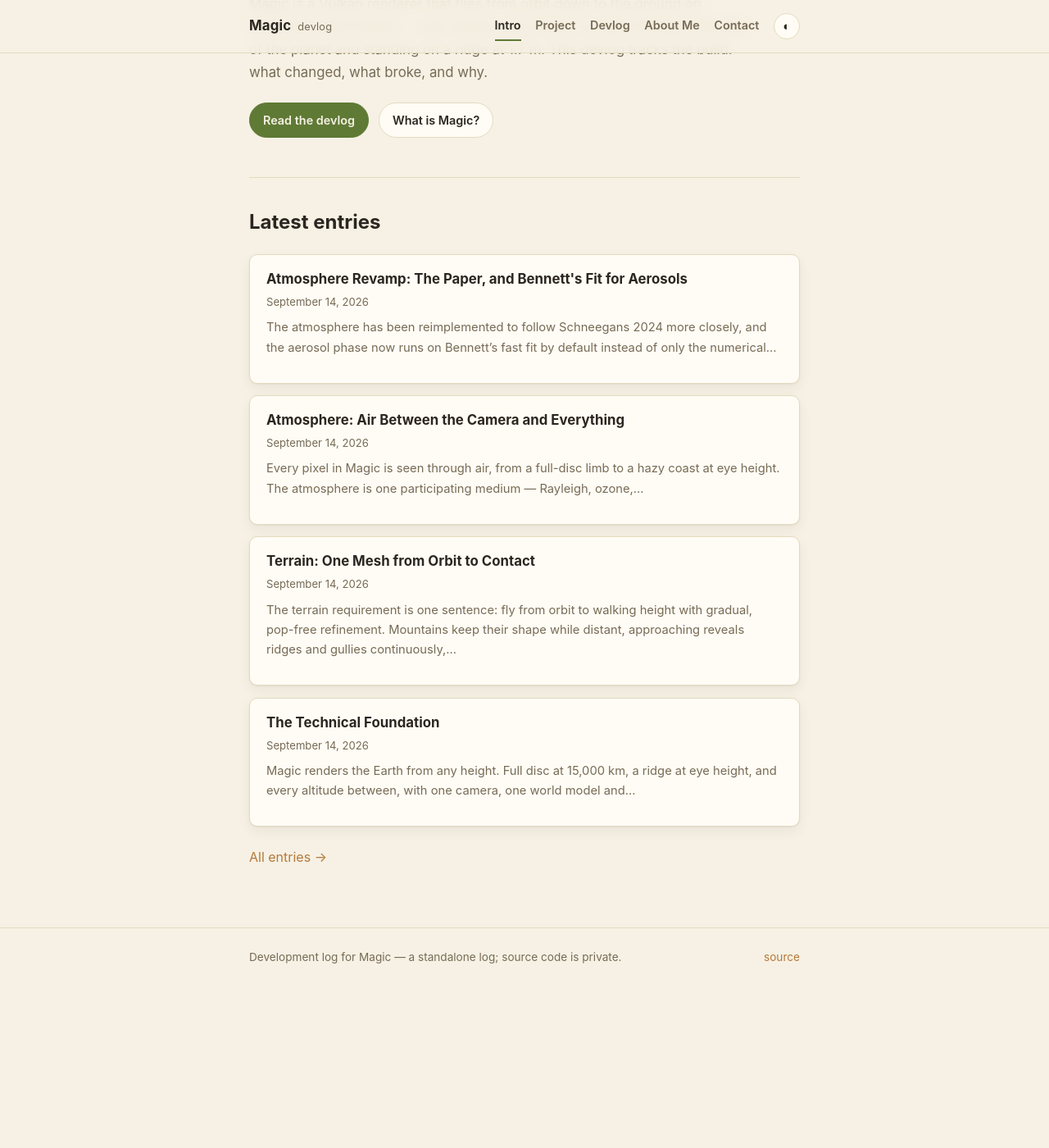
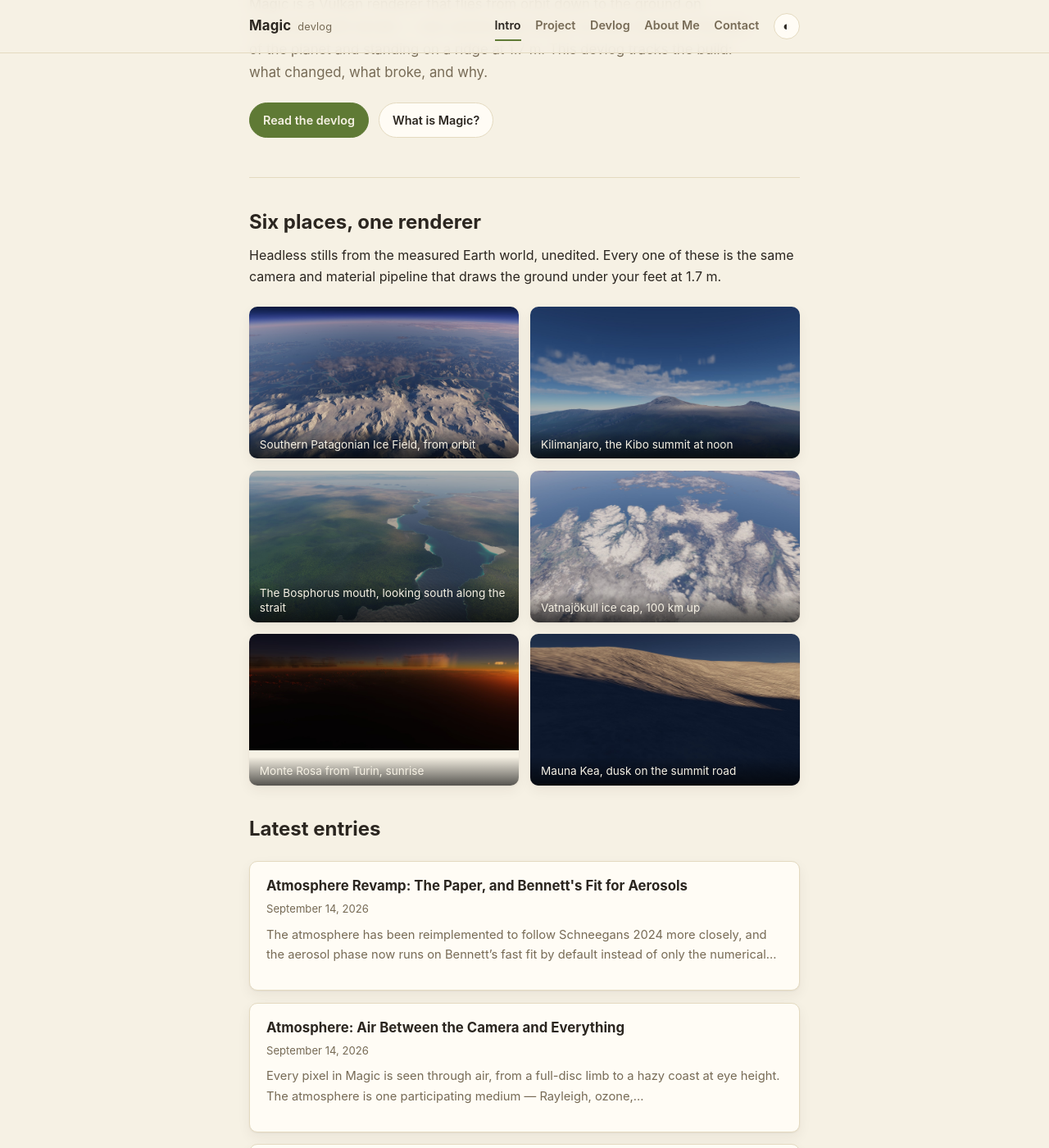
Before and after one commit to Kaliffen/magic-devlog, a Jekyll site: the page built from index.md, in a window 1280 px wide and 1400 px high, scrolled down 219 px. Shown: the whole window at 82% size. Built offline with Jekyll 4.4.1, drawn with Linux system fonts in a browser that asks for light colours; before the commit the page ends 1421 px from its top, so only the background shows below that.

Commit message:
Add six headless renderer stills to the front page
New "Six places, one renderer" showcase grid on the index page, distinct
from the per-entry figure galleries: hover-caption cards linking to the
full images.

Co-Authored-By: Claude Sonnet 5 <noreply@anthropic.com>

```diff
--- a/assets/css/style.css
+++ b/assets/css/style.css
@@ -344,6 +344,40 @@ figcaption {
   .figure-grid figcaption { grid-column: 1 / -1; }
 }
 
+/* ---------- site showcase ---------- */
+.site-showcase {
+  display: grid;
+  gap: 0.9rem;
+  grid-template-columns: 1fr;
+  margin: 1.5rem 0;
+}
+@media (min-width: 640px) {
+  .site-showcase { grid-template-columns: 1fr 1fr; }
+}
+.site-card {
+  position: relative;
+  display: block;
+  border-radius: var(--radius);
+  overflow: hidden;
+  box-shadow: var(--shadow);
+}
+.site-card img {
+  width: 100%;
+  display: block;
+  border-radius: 0;
+  transition: transform .25s ease;
+}
+.site-card:hover img { transform: scale(1.03); }
+.site-card .site-caption {
+  position: absolute;
+  left: 0; right: 0; bottom: 0;
+  padding: 0.6rem 0.8rem 0.5rem;
+  background: linear-gradient(to top, rgba(0,0,0,0.65), rgba(0,0,0,0));
+  color: #f6f1e4;
+  font-size: 0.85rem;
+  line-height: 1.3;
+}
+
 table {
   border-collapse: collapse;
   width: 100%;
--- a/index.md
+++ b/index.md
@@ -20,6 +20,36 @@ permalink: /
 
 <hr>
 
+<h2>Six places, one renderer</h2>
+<p>Headless stills from the measured Earth world, unedited. Every one of these is the same
+camera and material pipeline that draws the ground under your feet at 1.7 m.</p>
+<div class="site-showcase">
+  <a class="site-card" href="{{ '/assets/images/site-patagonia-ice.jpg' | relative_url }}">
+    <img src="{{ '/assets/images/site-patagonia-ice.jpg' | relative_url }}" alt="The Southern Patagonian Ice Field from orbit, braided glacial rivers below">
+    <span class="site-caption">Southern Patagonian Ice Field, from orbit</span>
+  </a>
+  <a class="site-card" href="{{ '/assets/images/site-kilimanjaro.jpg' | relative_url }}">
+    <img src="{{ '/assets/images/site-kilimanjaro.jpg' | relative_url }}" alt="Kilimanjaro's Kibo summit at the equatorial snow line, noon">
+    <span class="site-caption">Kilimanjaro, the Kibo summit at noon</span>
+  </a>
+  <a class="site-card" href="{{ '/assets/images/site-bosphorus.jpg' | relative_url }}">
+    <img src="{{ '/assets/images/site-bosphorus.jpg' | relative_url }}" alt="The Bosphorus strait mouth, forested shoreline and beaches">
+    <span class="site-caption">The Bosphorus mouth, looking south along the strait</span>
+  </a>
+  <a class="site-card" href="{{ '/assets/images/site-vatnajokull.jpg' | relative_url }}">
+    <img src="{{ '/assets/images/site-vatnajokull.jpg' | relative_url }}" alt="Vatnajokull ice cap from 100 km, broken cloud over the glacier">
+    <span class="site-caption">Vatnaj&ouml;kull ice cap, 100 km up</span>
+  </a>
+  <a class="site-card" href="{{ '/assets/images/site-monte-rosa.jpg' | relative_url }}">
+    <img src="{{ '/assets/images/site-monte-rosa.jpg' | relative_url }}" alt="Monte Rosa across the Alps from Turin at sunrise">
+    <span class="site-caption">Monte Rosa from Turin, sunrise</span>
+  </a>
+  <a class="site-card" href="{{ '/assets/images/site-maunakea.jpg' | relative_url }}">
+    <img src="{{ '/assets/images/site-maunakea.jpg' | relative_url }}" alt="A ridge on Mauna Kea's flank at dusk">
+    <span class="site-caption">Mauna Kea, dusk on the summit road</span>
+  </a>
+</div>
+
 <h2>Latest entries</h2>
 <ul class="entry-list">
 {% assign entries = site.entries | sort: "date" | reverse %}
```
Also changed, not shown: assets/images/site-bosphorus.jpg (added), assets/images/site-kilimanjaro.jpg (added), assets/images/site-maunakea.jpg (added), assets/images/site-monte-rosa.jpg (added), assets/images/site-patagonia-ice.jpg (added), assets/images/site-vatnajokull.jpg (added).
